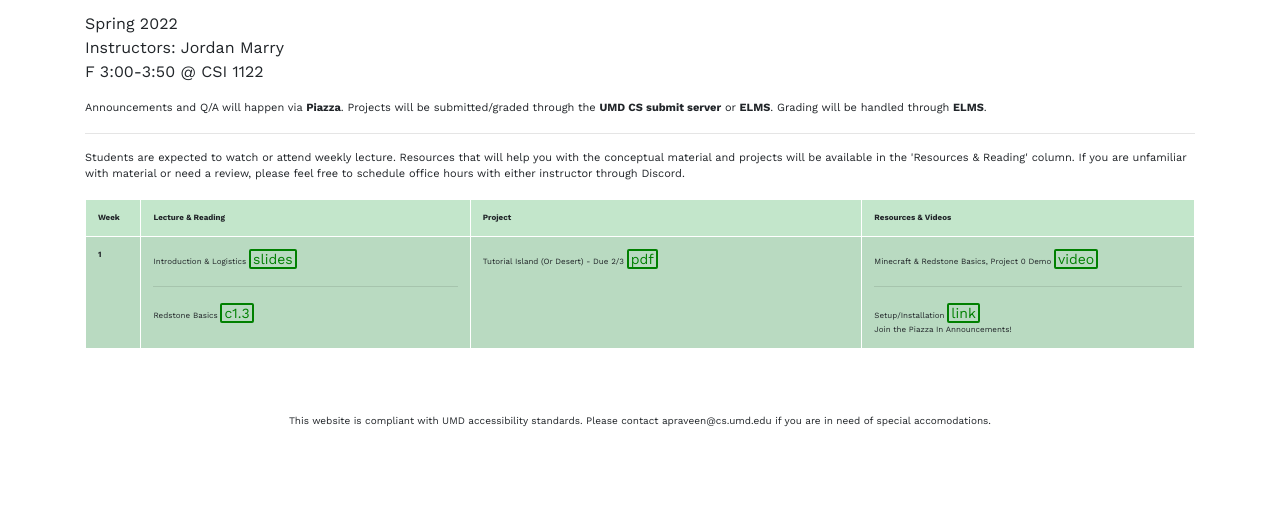
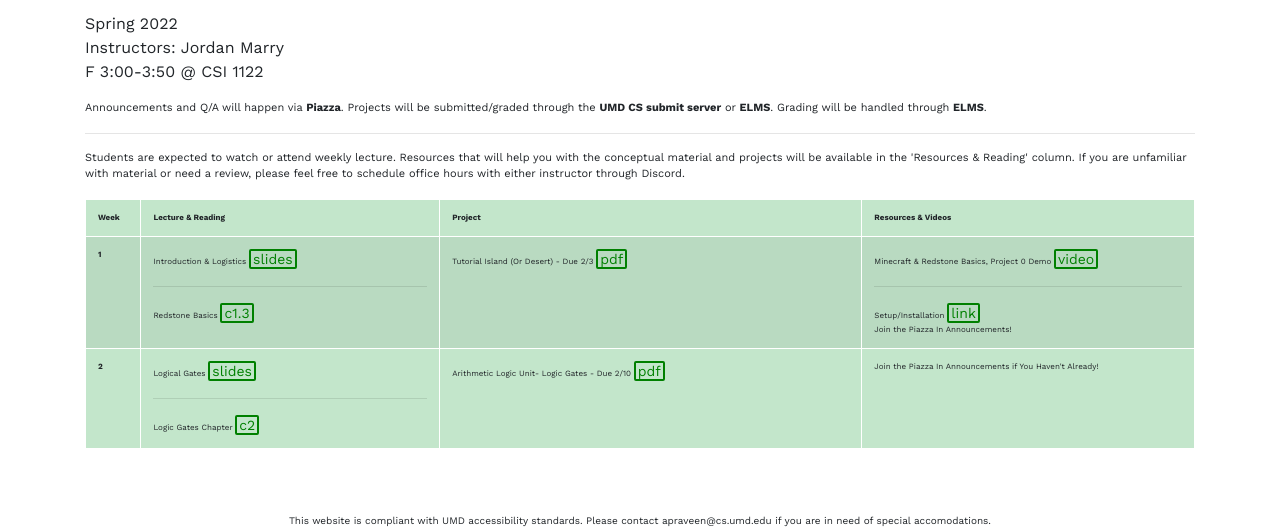
Before and after one commit to CMSC-389E/CMSC-389E.github.io, a website: page index.html in a window 1280 px wide. Shown: the part 649-1177 px from the top of the page. Before the commit the page ends 1077 px from the top, so only its background shows below. Drawn offline with nearby package versions, Linux system fonts and the light colour scheme.

Commit message:
Project 1

```diff
--- a/index.html
+++ b/index.html
@@ -110,7 +110,23 @@
                 Join the Piazza In Announcements!
               </td>
             </tr>
+            <tr>
+              <th scope="row">2</th>
+              <td>
+                Logical Gates
+                <a target="_blank" href="https://docs.google.com/presentation/d/1IK-1l1wBaci7hpE1A7wJK6_elkCgqeqApgF4tNzFnsc/edit?usp=sharing" class="link">slides</a>  <hr>
 
+                Logic Gates Chapter  <a target="_blank" href="https://cmsc-389e.github.io/digital-logic-computer-architecture-minecraft/" class="link">c2</a>
+
+              </td>
+              <td>
+                Arithmetic Logic Unit- Logic Gates - Due 2/10
+                <a target="_blank" href="projects/project_1/project_1.pdf" class="link">pdf</a>
+              </td>
+              <td>
+                Join the Piazza In Announcements if You Haven't Already!
+              </td>
+            </tr>
 
           </tbody>
         </table>
```
Also changed, not shown: 2 other files.
